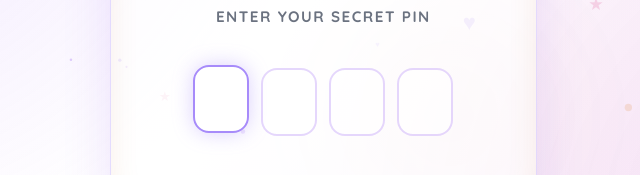
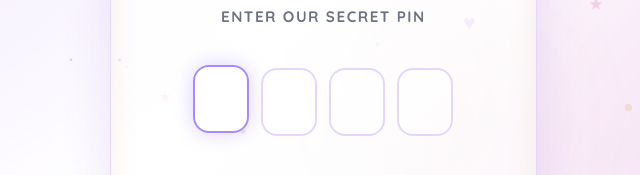
Before and after one commit to desiredsoul-1513/foryou, a plain HTML site: page index.html in a window 1280 px wide. Shown: the part 410-585 px from the top of the page, 317-957 px from the left. Drawn offline with nearby package versions, Linux system fonts and the light colour scheme.

Commit message:
Update subtitle text in index.html

```diff
--- a/index.html
+++ b/index.html
@@ -321,7 +321,7 @@
         </svg>
       </div>
       <h1 class="title">MyDear Delulu</h1>
-      <p class="subtitle">Enter your secret pin</p>
+      <p class="subtitle">Enter our secret pin</p>
 
       <div class="pin-display" id="pinDisplay">
         <div class="pin-box active" data-index="0"><div class="pin-dot"></div></div>
```
